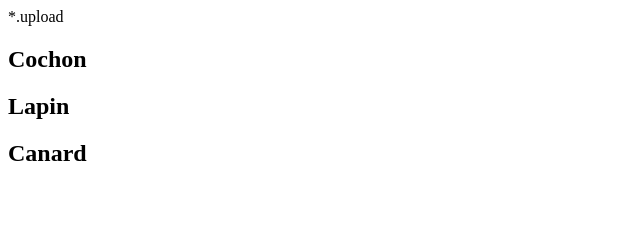
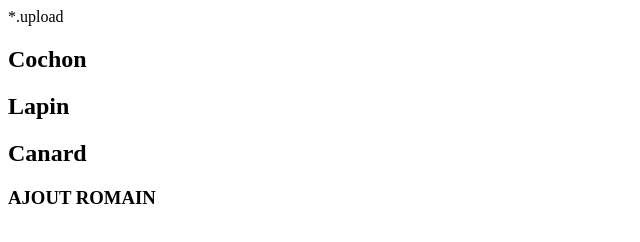
Before and after one commit to pguignant-ux/mini-td-git, a plain HTML site: page index.html in a window 1280 px wide. Shown: the whole page, without its empty margins (0-640 px from the left). Drawn offline with Linux system fonts and the light colour scheme.

Commit message:
[NEW] Added an h3

```diff
--- a/index.html
+++ b/index.html
@@ -14,6 +14,7 @@
         <h2>Cochon</h2>
         <h2>Lapin</h2>
         <h2>Canard</h2>
+        <h3>AJOUT ROMAIN</h3>
     </section>
 
 </body>
```
